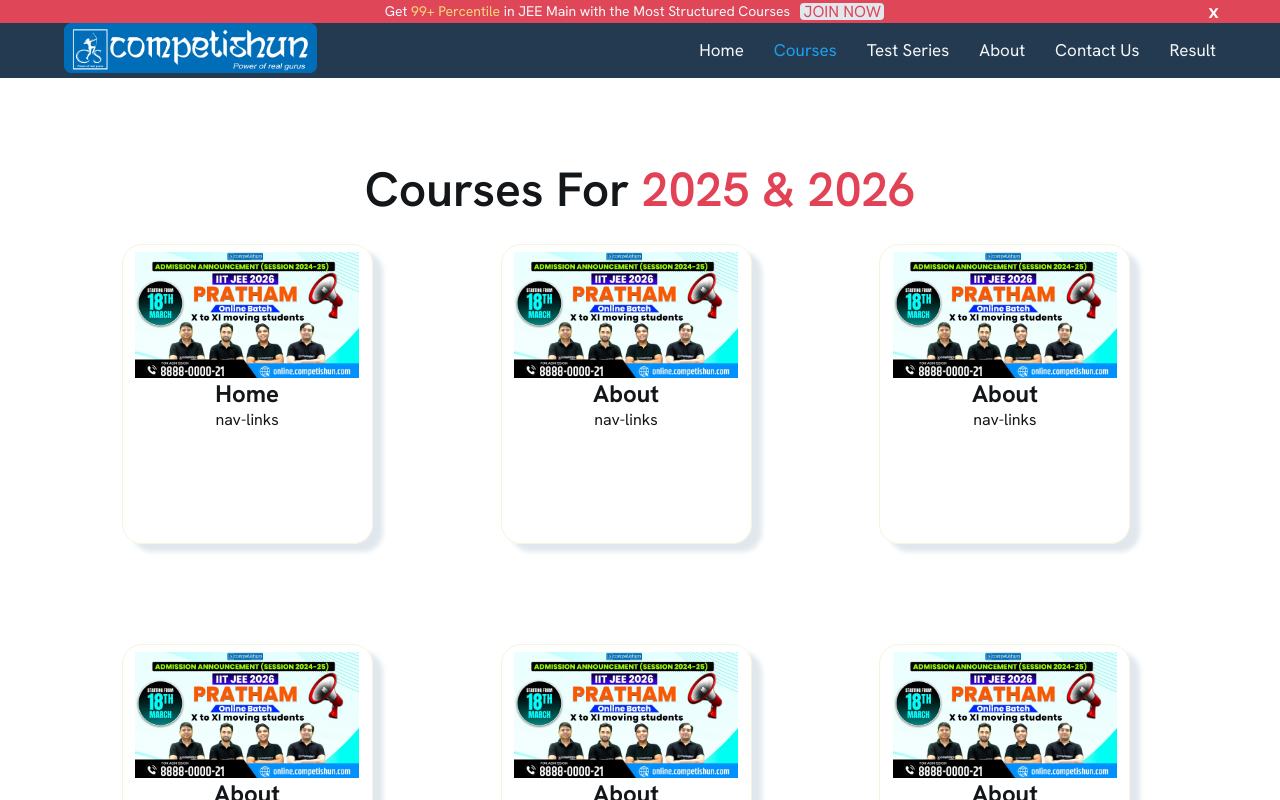
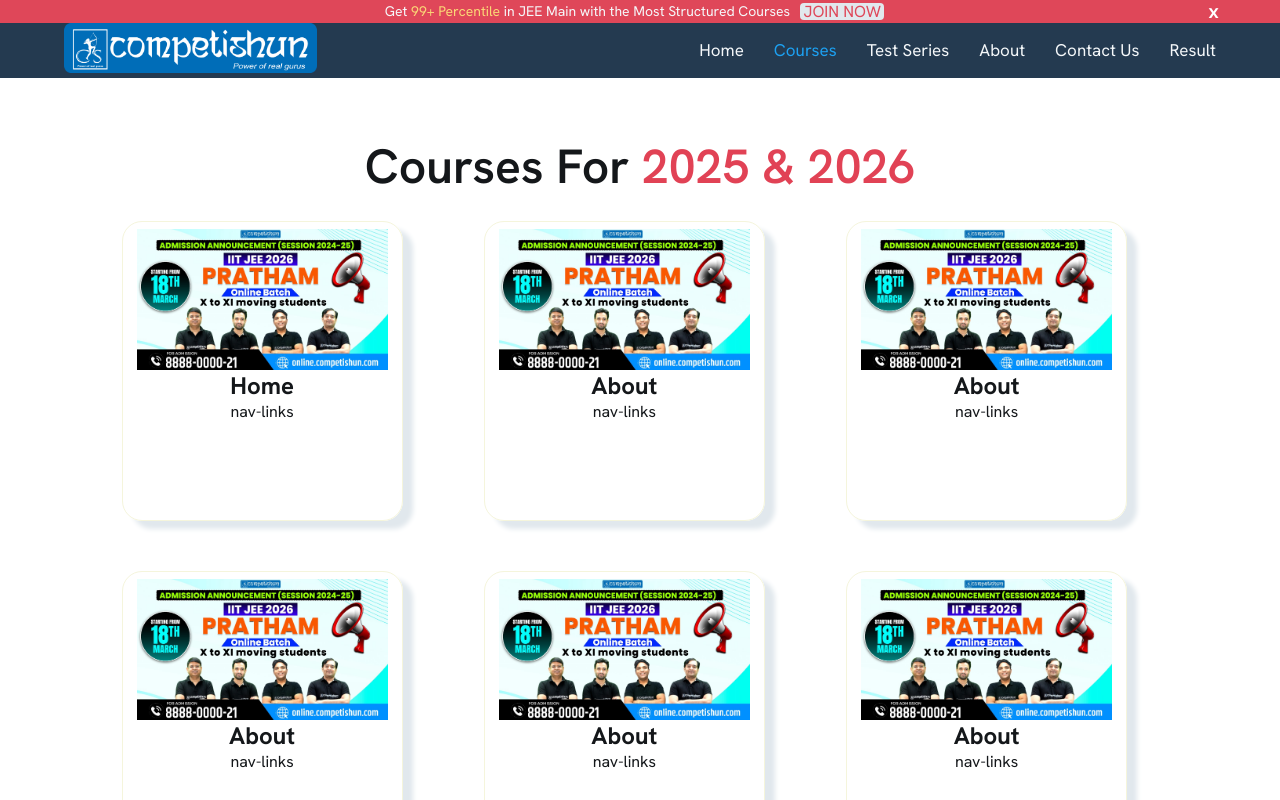
Before and after one commit to Shankar-001/Competishun, a React (Vite) app: page /courses in a window 1280 px wide. Shown: the top 800 px of the page. Built offline with nearby package versions, Linux system fonts and the light colour scheme.

Commit message:
card component dynamics

```diff
--- /dev/null
+++ b/src/components/CardComponent/CardComponent.jsx
@@ -0,0 +1,11 @@
+const CardComponent = ({ data }) => {
+  return (
+    <div className="ComponentDivision">
+      <img src={data.src} alt="Course" />
+      <h2>{data.title}</h2>
+      <p>{data.desc}</p>
+    </div>
+  );
+};
+
+export default CardComponent;
--- a/src/components/Course/CourseCard.jsx
+++ b/src/components/Course/CourseCard.jsx
@@ -1,4 +1,5 @@
 import CourseData from '../../Data/CourseData';
+import CardComponent from '../CardComponent/CardComponent';
 
 const CourseCard = () => {
   return (
@@ -9,7 +10,7 @@ const CourseCard = () => {
         </div>
         <div className="CourseCardComponent">
           {CourseData.map((item, index) => (
-            <CourseCardComponent key={index} data={item} />
+            <CardComponent key={index} data={item} />
           ))}
         </div>
       </div>
@@ -17,13 +18,3 @@ const CourseCard = () => {
   );
 };
 export default CourseCard;
-
-const CourseCardComponent = ({ data }) => {
-  return (
-    <div className="ComponentDivision">
-      <img src={data.src} alt="Course" />
-      <h2>{data.title}</h2>
-      <p>{data.desc}</p>
-    </div>
-  );
-};
--- a/src/index.css
+++ b/src/index.css
@@ -266,7 +266,7 @@ button {
   font-weight: 600;
   font-family: var(--font-family);
   color: var(--darkest-bg-color);
-  margin-top: 5%;
+  margin-top: 3%;
   margin-bottom: 2%;
 }
 .CourseMainContainer .CourseCardMainContainer .CourseCardSubContainer .CourseDetails span {
@@ -280,7 +280,7 @@ button {
   justify-content: space-between;
   width: 90%;
   flex-wrap: wrap;
-  gap: 10rem;
+  gap: 5rem;
   margin-bottom: 2%;
 }
 .CourseMainContainer .CourseCardMainContainer .CourseCardSubContainer .CourseCardComponent .ComponentDivision {
--- /dev/null
+++ b/src/styles/components/CardComponent/CardComponent.scss
@@ -0,0 +1,19 @@
+.ComponentDivision {
+    border-radius: 2rem;
+    @include flex-sc(column);
+    border: 0.1rem solid beige;
+    z-index: 5;
+    height: 30rem;
+    width: var(--landing-page-main-info-width);
+    overflow: hidden;
+    box-shadow: 1rem 0.8rem 0.5rem var(--light-bg-color);
+    img {
+      margin-top: 0.7rem;
+      width: 90%;
+    }
+    &:hover {
+      background-color: var(--light-bg-color);
+      transform: scale(1.1);
+      @include transition(0.5s);
+    }
+  }
--- a/src/styles/components/Course/CourseCard.scss
+++ b/src/styles/components/Course/CourseCard.scss
@@ -8,7 +8,7 @@
     .CourseDetails {
       @include bodyText(var(--darkest-bg-color), 4.8rem, 600);
       margin: {
-        top: 5%;
+        top: 3%;
         bottom: 2%;
       }
       span {
@@ -21,28 +21,10 @@
       justify-content: space-between;
       width: 90%;
       flex-wrap: wrap;
-      gap: 10rem;
+      gap: 5rem;
       margin-bottom: 2%;
 
-      .ComponentDivision {
-        border-radius: 2rem;
-        @include flex-sc(column);
-        border: 0.1rem solid beige;
-        z-index: 5;
-        height: 30rem;
-        width: var(--landing-page-main-info-width);
-        overflow: hidden;
-        box-shadow: 1rem 0.8rem 0.5rem var(--light-bg-color);
-        img {
-          margin-top: 0.7rem;
-          width: 90%;
-        }
-        &:hover {
-          background-color: var(--light-bg-color);
-          transform: scale(1.1);
-          @include transition(0.5s);
-        }
-      }
+      @import '../CardComponent/CardComponent.scss';
     }
   }
 }
```
